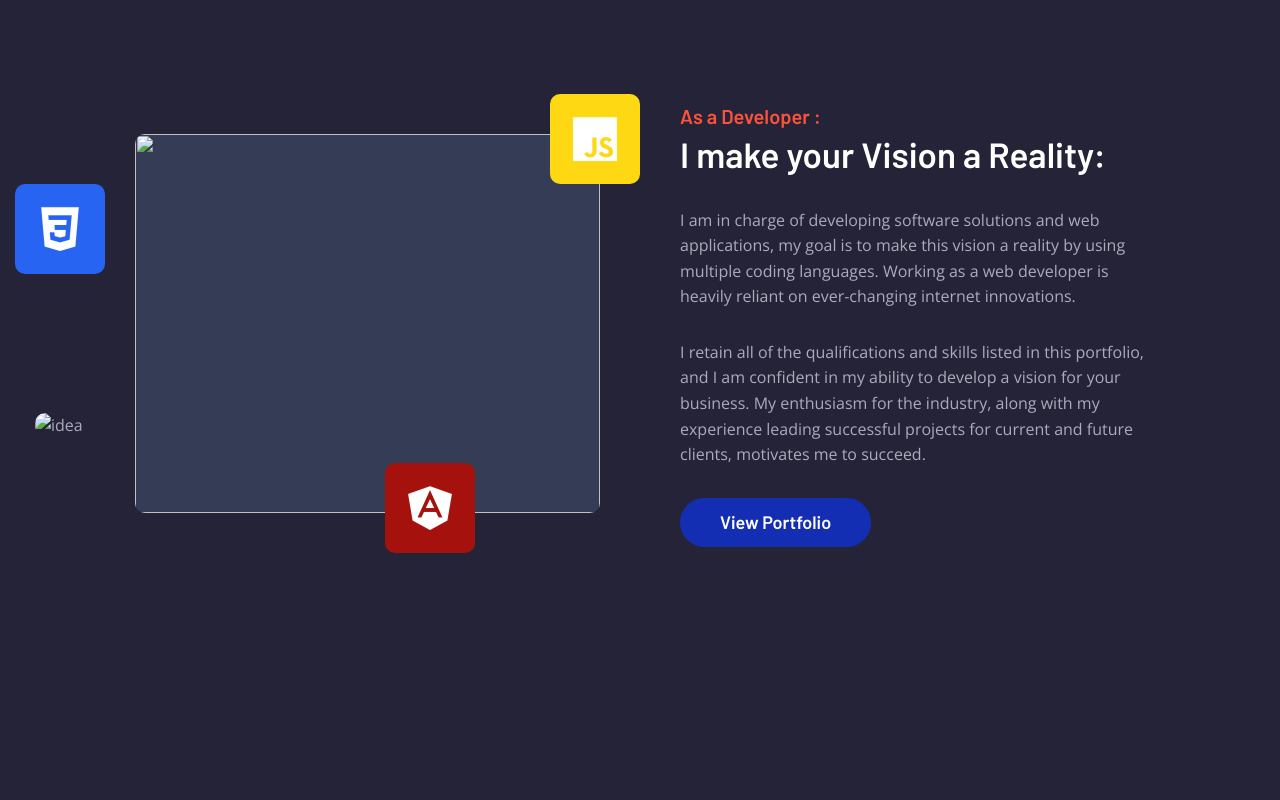
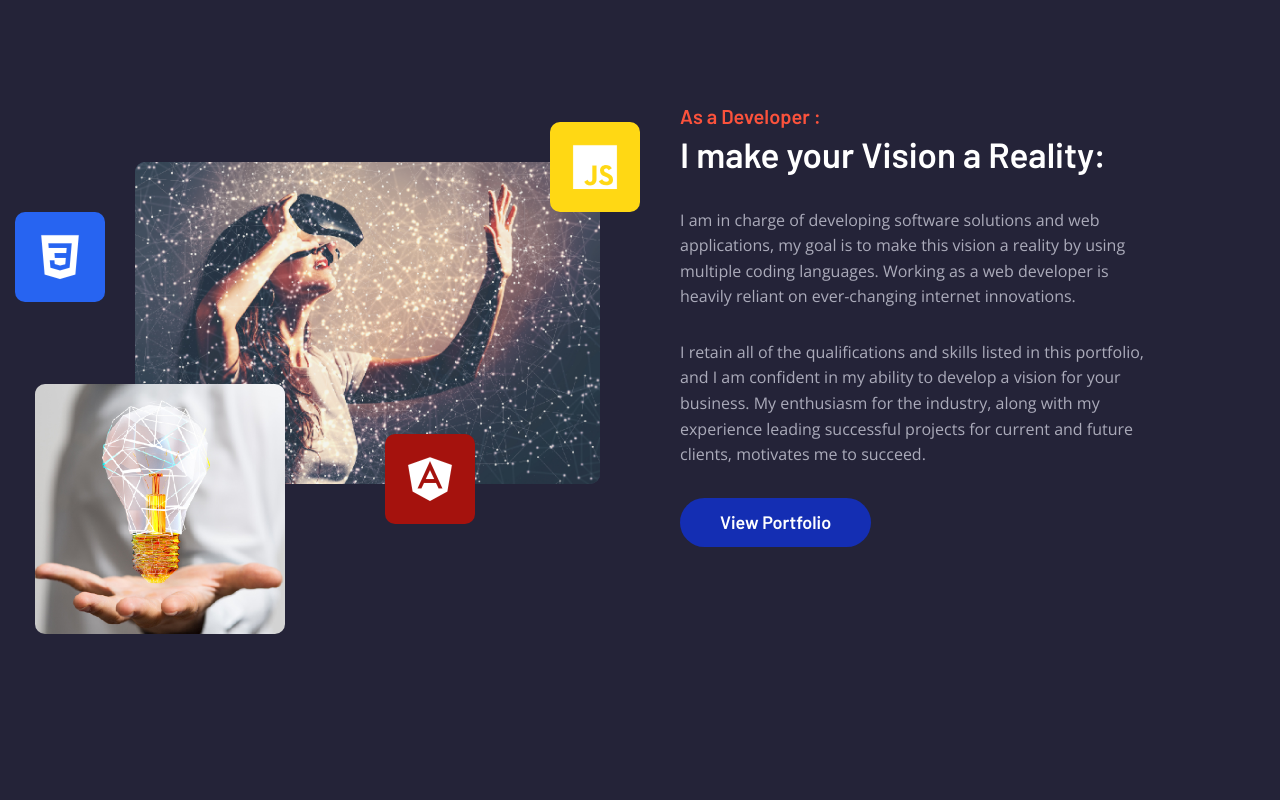
Before and after one commit to codewithace-Asher/portfolio.github.io, a plain HTML site: page index.html in a window 1280 px wide. Shown: the part 880-1680 px from the top of the page. Drawn offline with nearby package versions, Linux system fonts and the light colour scheme; files whose address does not match are found by name.

Commit message:
updating image links

```diff
--- a/assets/css/style.css
+++ b/assets/css/style.css
@@ -287,7 +287,7 @@ body {
 \*-----------------------------------*/
 
 .hero {
-  background-image: url("../images/red-1.jpeg");
+  background-image: url("assets/images/red-1.jpeg");
   background-repeat: no-repeat;
   background-size: cover;
   background-position: center;
--- a/index.html
+++ b/index.html
@@ -142,10 +142,10 @@
 
           <figure class="about-banner">
 
-            <img src="../-portfolio-github.io/assets/images/about-banner1.jpg" width="800" height="652" loading="lazy" alt=""
+            <img src="assets/images/about-banner1.jpg" width="800" height="652" loading="lazy" alt="https://github.com/codewithace-Asher/portfolio.github.io/blob/699106296b24e5b8fcf99e5b0b7e49877ce9a6fc/assets/images/about-banner1.jpg"
               class="img-cover">
 
-            <img src="../-portfolio-github.io/assets/images/absolute-image1.jpg" width="800" height="717" loading="lazy" alt="idea"
+            <img src="assets/images/absolute-image1.jpg" width="800" height="717" loading="lazy" alt="https://github.com/codewithace-Asher/portfolio.github.io/blob/699106296b24e5b8fcf99e5b0b7e49877ce9a6fc/assets/images/absolute-image1.jpg"
               class="abs-img">
 
             <div class="abs-icon abs-icon-1">
@@ -205,7 +205,7 @@
           <ul class="portfolio-list">
 
             <li>
-              <a href="#" class="portfolio-card" style="background-image: url('../-portfolio-github.io/assets/images/portfolio-49.jpg')">
+              <a href="#" class="portfolio-card" style="background-image: url('../-portfolio-github.io/assets/images/portfolio-49.jpg')" >
                 <div class="card-content">
 
                   <p class="card-subtitle">Vector Trade School</p>
```
